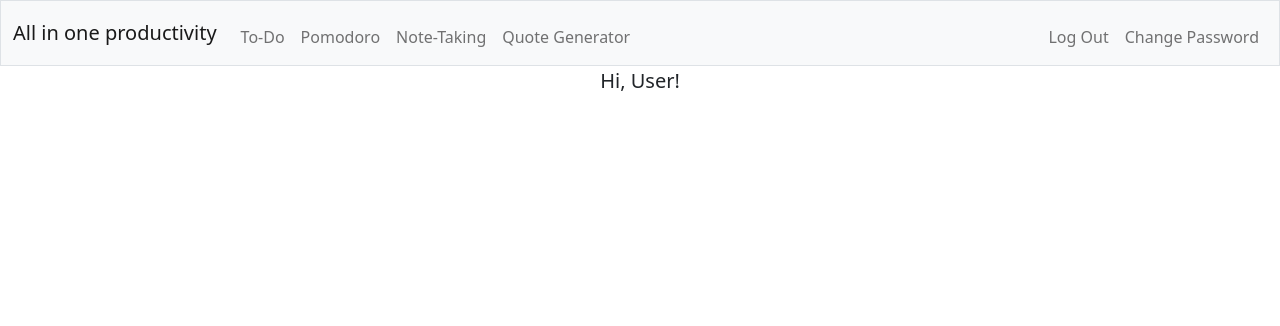
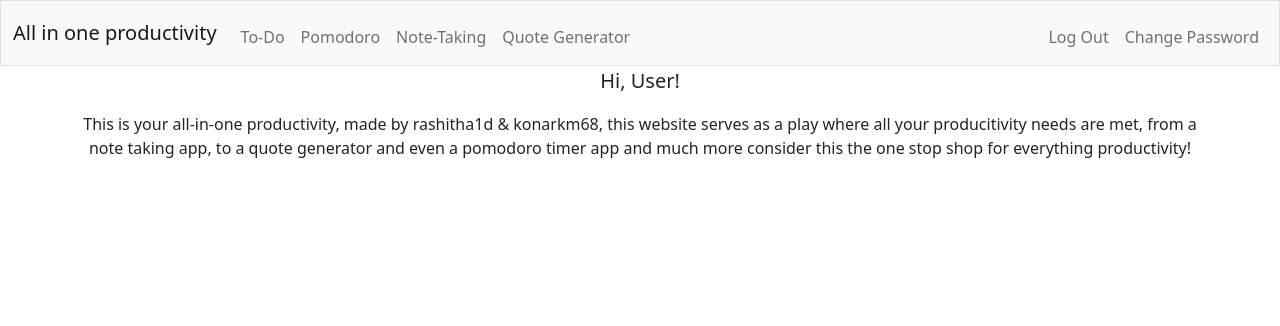
Before and after one commit to konarkm68/aio-productivity, a Flask app: page / in a window 1280 px wide. Shown: the top 326 px of the page. Run offline with Flask 3, Linux system fonts and the light colour scheme; a user stored in the database is signed in; some libraries are stand-ins or nearby versions.

Commit message:
Updating index.html
Included some description for the main page, just a trial to test out the commit.

```diff
--- a/templates/index.html
+++ b/templates/index.html
@@ -8,4 +8,10 @@
 
     <p class="lead text-center">Hi, User!</p>
 
+    <div class="container text-center">
+        <p>This is your all-in-one productivity, made by rashitha1d & konarkm68, this website serves as a play
+        where all your producitivity needs are met, from a note taking app, to a quote generator and even a pomodoro timer app and much more
+        consider this the one stop shop for everything productivity!</p>
+    </div>
+
 {% endblock %}
```
